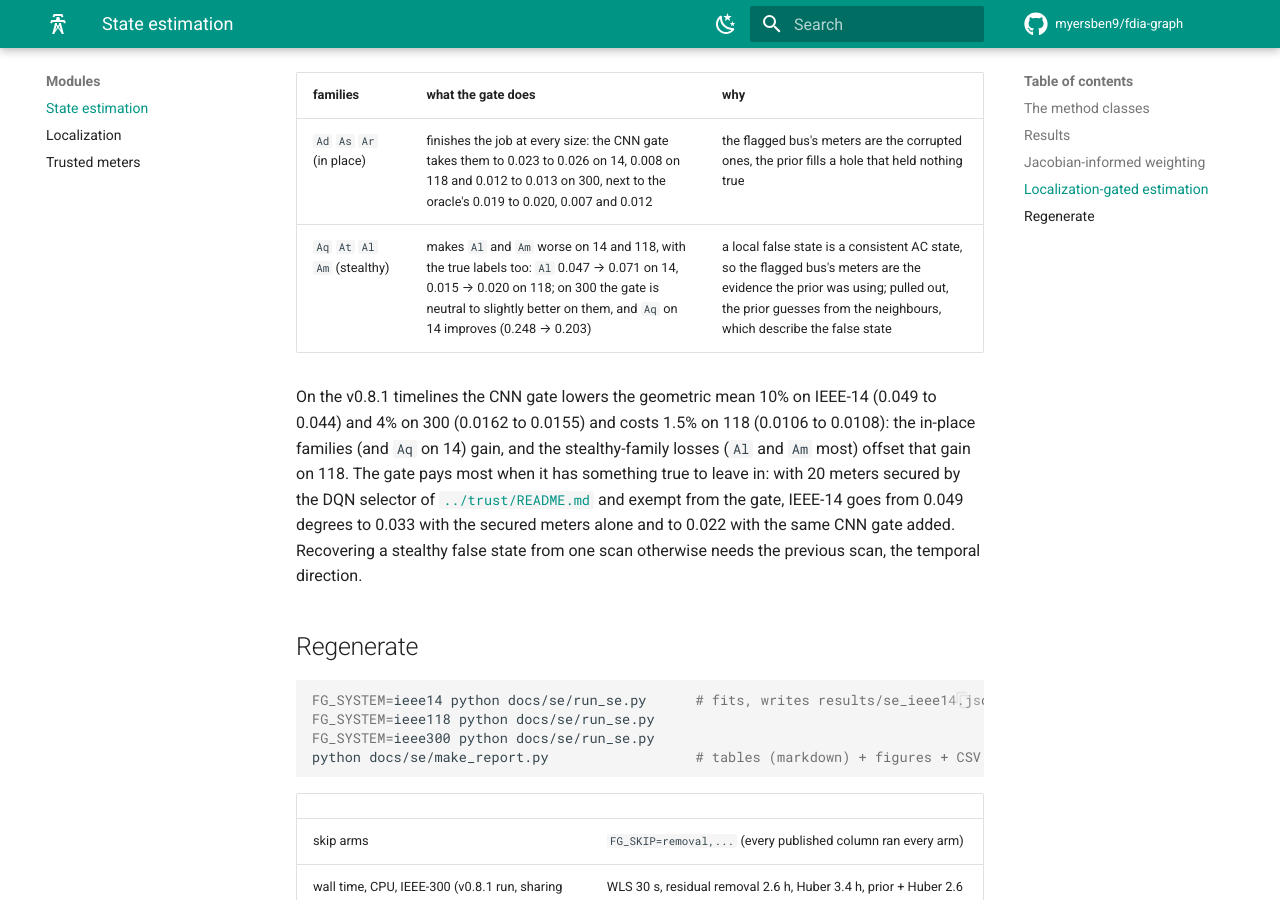
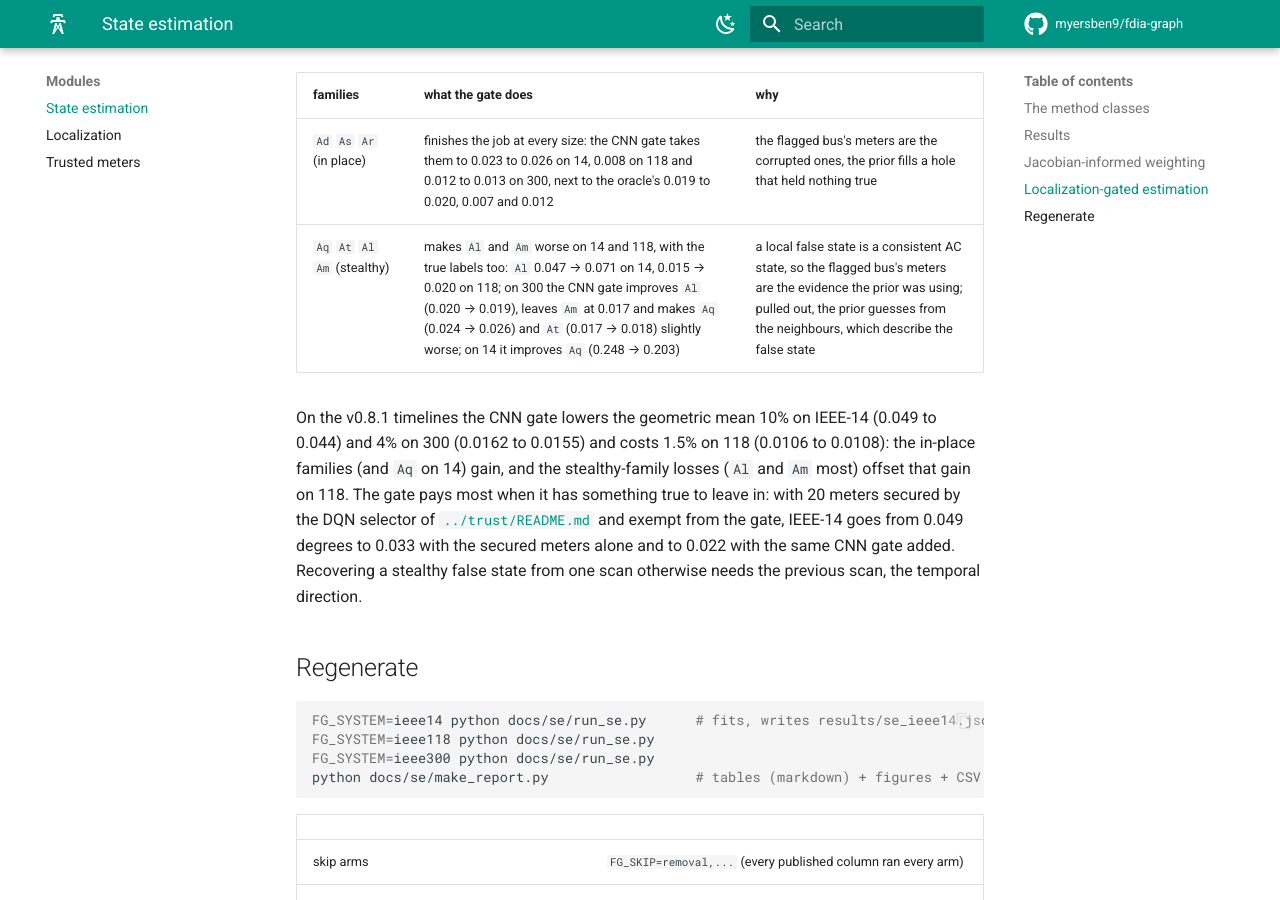
Before and after one commit to myersben9/fdia-graph, an MkDocs documentation site: the page built from docs/se/README.md, in a window 1280 px wide and 900 px high, scrolled down 6244 px. Built offline with MkDocs 1.6.1 and Material for MkDocs 9.7.7, drawn with Linux system fonts in a browser that asks for light colours; comment, search, counter and statistics services are not loaded; the version menu is left out.

Commit message:
Docs: state the gate's per-family effect on IEEE-300 family by family

```diff
--- a/docs/se/README.md
+++ b/docs/se/README.md
@@ -137,7 +137,7 @@ CNN localizer as the gate, and with the true labels as the gate (the ceiling for
 | families | what the gate does | why |
 |---|---|---|
 | `Ad` `As` `Ar` (in place) | finishes the job at every size: the CNN gate takes them to 0.023 to 0.026 on 14, 0.008 on 118 and 0.012 to 0.013 on 300, next to the oracle's 0.019 to 0.020, 0.007 and 0.012 | the flagged bus's meters are the corrupted ones, the prior fills a hole that held nothing true |
-| `Aq` `At` `Al` `Am` (stealthy) | makes `Al` and `Am` worse on 14 and 118, with the true labels too: `Al` 0.047 → 0.071 on 14, 0.015 → 0.020 on 118; on 300 the gate is neutral to slightly better on them, and `Aq` on 14 improves (0.248 → 0.203) | a local false state is a consistent AC state, so the flagged bus's meters are the evidence the prior was using; pulled out, the prior guesses from the neighbours, which describe the false state |
+| `Aq` `At` `Al` `Am` (stealthy) | makes `Al` and `Am` worse on 14 and 118, with the true labels too: `Al` 0.047 → 0.071 on 14, 0.015 → 0.020 on 118; on 300 the CNN gate improves `Al` (0.020 → 0.019), leaves `Am` at 0.017 and makes `Aq` (0.024 → 0.026) and `At` (0.017 → 0.018) slightly worse; on 14 it improves `Aq` (0.248 → 0.203) | a local false state is a consistent AC state, so the flagged bus's meters are the evidence the prior was using; pulled out, the prior guesses from the neighbours, which describe the false state |
 
 On the v0.8.1 timelines the CNN gate lowers the geometric mean 10% on IEEE-14 (0.049 to 0.044) and
 4% on 300 (0.0162 to 0.0155) and costs 1.5% on 118 (0.0106 to 0.0108): the in-place families (and
```
